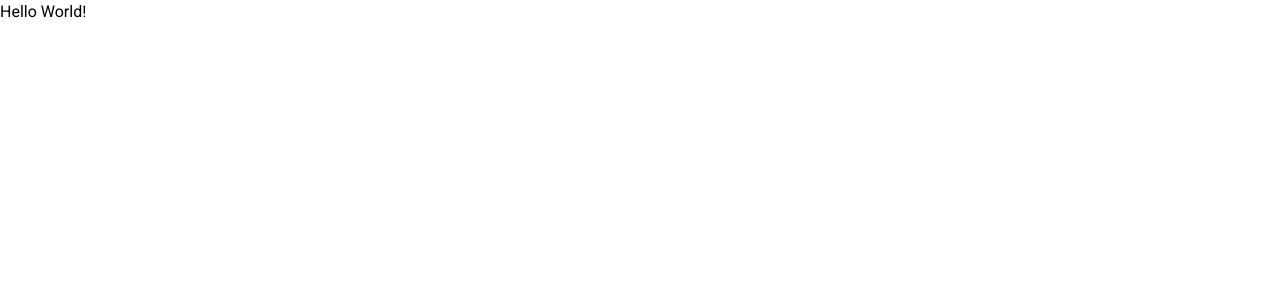
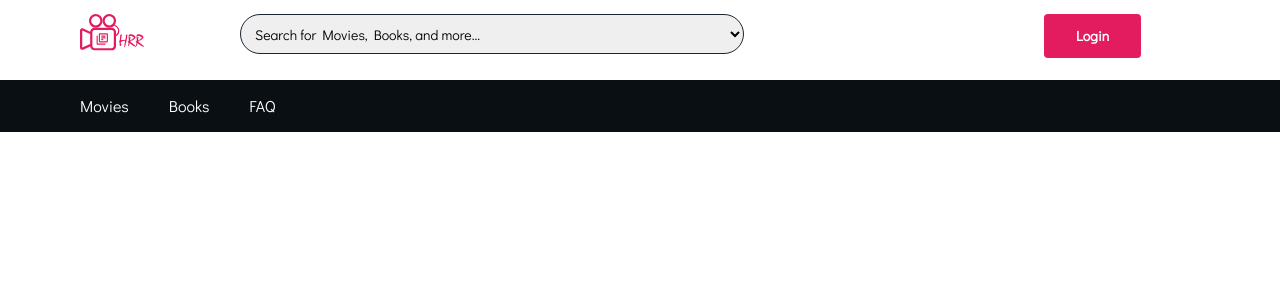
Before and after one commit to Tech-Sisters/hackathon23-team3, a React (Vite) app in the folder client/: page / in a window 1280 px wide. Shown: the top 300 px of the page. Built offline with nearby package versions, Linux system fonts and the light colour scheme.

Commit message:
Added header

```diff
--- a/client/src/App.jsx
+++ b/client/src/App.jsx
@@ -3,6 +3,7 @@ import React from 'react';
 import { Routes, Route } from 'react-router-dom';
 import LandingPage from './pages/landing';
 import Footer from './components/footer';
+import Header from './components/header'
 
 
 
@@ -11,7 +12,7 @@ function App() {
 	const routes = [
 		{
 			path: '/',
-			element: <LandingPage/>
+			element: <Header/>
 		},
 
 
--- a/client/src/components/header.jsx
+++ b/client/src/components/header.jsx
@@ -0,0 +1,44 @@
+import React from "react";
+import Logo from "../assets/Logo.svg";
+import { Link } from "react-router-dom";
+
+const Header = () => {
+  return (
+    <div className="w-full">
+      <div className="flex w-full py-3.5 pl-20">
+        <div className="">
+          <img src={Logo} alt="" className="w-16" />
+        </div>
+        <div>
+          <select
+            id="countries"
+            className="ml-24 mr-48 font-serif h-10 bg-gray-50 border border-[#1A252F] text-gray-900 text-sm rounded-full focus:ring-blue-500 focus:border-[#1A252F] block w-11/12 p-2.5 dark:bg-gray-700 dark:border-gray-600 dark:placeholder-gray-400 dark:text-white dark:focus:ring-blue-500 dark:focus:border-blue-500"
+          >
+            <option selected>Search for Movies, Books, and more... </option>
+            <option value="US">United States</option>
+            <option value="CA">Canada</option>
+            <option value="FR">France</option>
+            <option value="DE">Germany</option>
+          </select>
+        </div>
+        <div>
+          <button
+            type="button"
+            className="font-serif font-semibold ml-[350px] text-white bg-pink hover:bg-black focus:ring-4 focus:ring-blue-300 font-medium rounded-[4px] text-sm px-8 py-3 me-2 mb-2 dark:bg-blue-600 dark:hover:bg-blue-700 focus:outline-none dark:focus:ring-blue-800"
+          >
+            Login
+          </button>
+        </div>
+      </div>
+      <div className="bg-black w-full">
+        <div className="font-serif pl-20 py-3.5">
+          <Link to="https://www.google.com" className="text-white pr-[40px] active:text-link-pink">Movies</Link>
+          <Link to="https://www.google.com" className="text-white pr-[40px] active:text-link-pink">Books</Link>
+          <Link to="https://www.google.com" className="text-white active:text-link-pink">FAQ</Link>
+        </div>
+      </div>
+    </div>
+  );
+};
+
+export default Header;
--- a/client/src/index.css
+++ b/client/src/index.css
@@ -1,5 +1,5 @@
 @import url("https://fonts.googleapis.com/css2?family=Roboto:wght@400;500;800&display=swap");
-/* @import url("https://fonts.googleapis.com/css2?family=Didact+Gothic:wght@400&display=swap"); */
+@import url("https://fonts.googleapis.com/css2?family=Didact+Gothic:wght@400&display=swap");
 
 @tailwind base;
 @tailwind components;
--- a/client/tailwind.config.js
+++ b/client/tailwind.config.js
@@ -7,13 +7,14 @@ export default {
   theme: {
     fontFamily: {
       sans: ['Roboto'],
-      serif: ['Merriweather', 'serif'],
+      serif: ['Didact Gothic', 'serif'],
     },
     colors: {
       'black': '#0A0F13',
       'pink': '#E31C5F',
       'gray': '#707070',
       'white': '#FFFFFF',
+      'link-pink': '#EF709A'
     },
     borderProperty: {
       'border': '1px solid '
```
